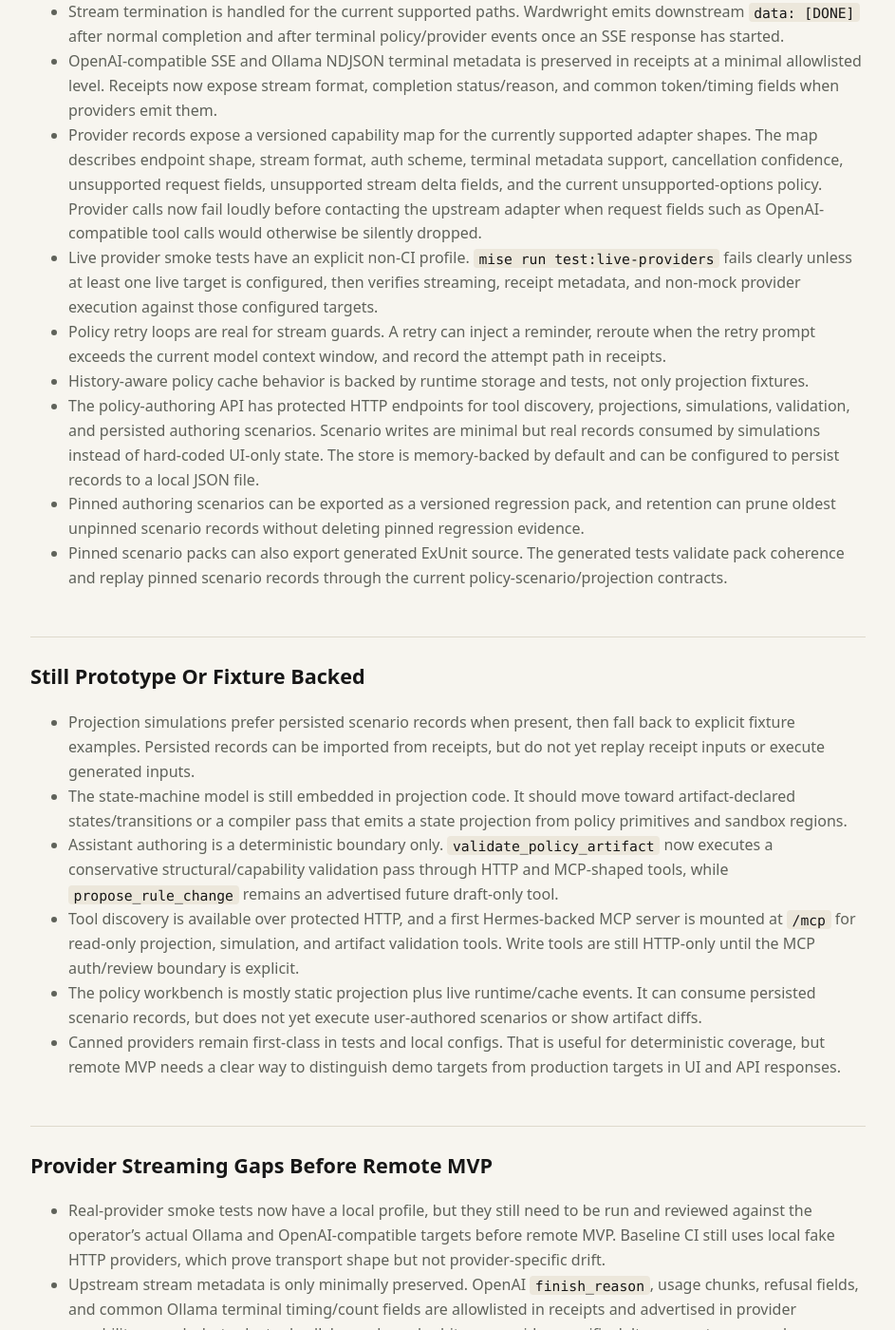
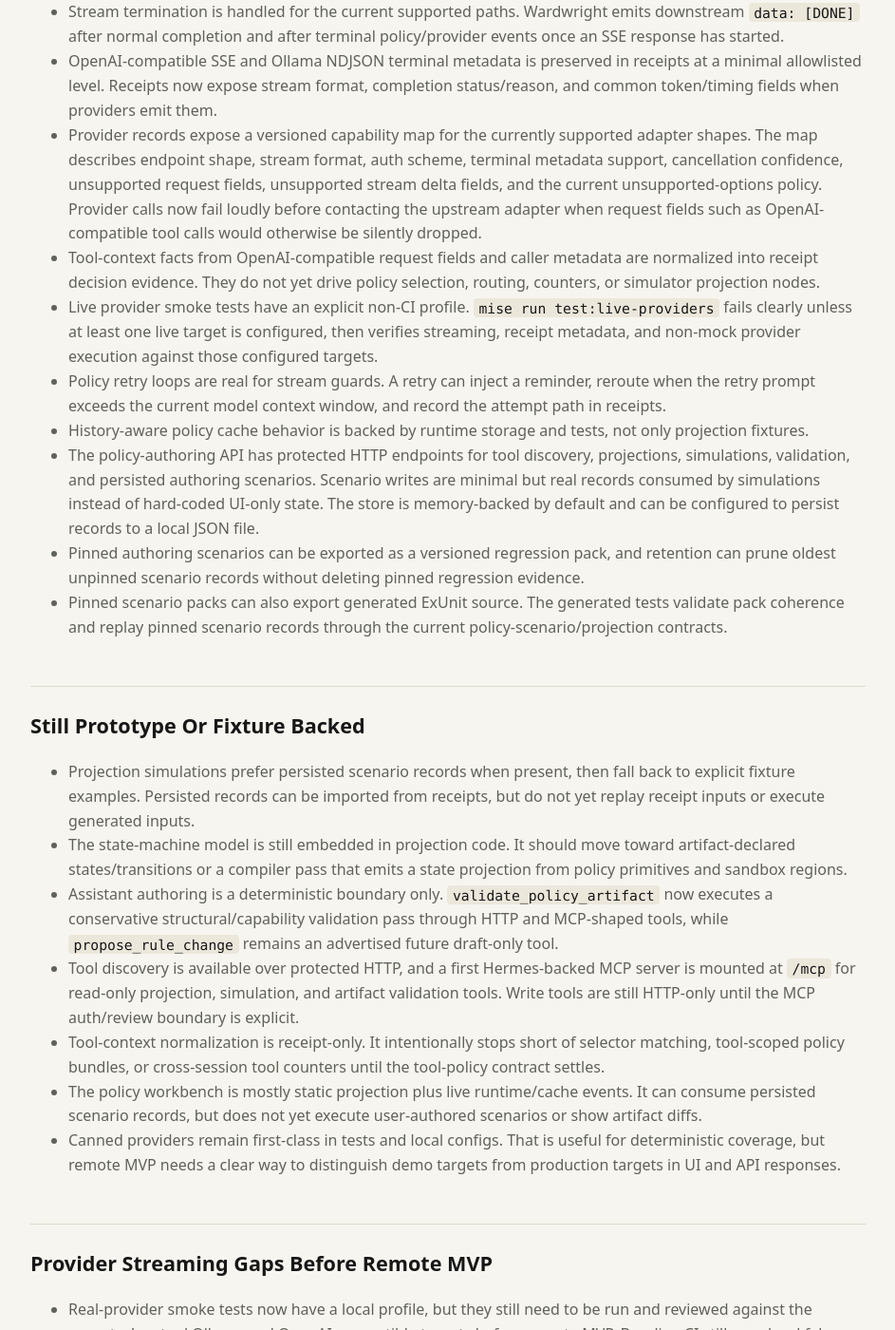
Before and after one commit to bglusman/ingary, a Jekyll site: the page built from docs/mvp-realness-inventory.md, in a window 1280 px wide and 1400 px high, scrolled down 847 px. Shown: the whole window at 95% size, without its empty margins (168-1111 px from the left). Built offline with Jekyll 4.4.1, drawn with Linux system fonts in a browser that asks for light colours.

Commit message:
Record normalized tool context evidence

```diff
--- a/docs/mvp-realness-inventory.md
+++ b/docs/mvp-realness-inventory.md
@@ -44,6 +44,9 @@ a clear error that names the missing capability.
   unsupported-options policy. Provider calls now fail loudly before contacting
   the upstream adapter when request fields such as OpenAI-compatible tool calls
   would otherwise be silently dropped.
+- Tool-context facts from OpenAI-compatible request fields and caller metadata
+  are normalized into receipt decision evidence. They do not yet drive policy
+  selection, routing, counters, or simulator projection nodes.
 - Live provider smoke tests have an explicit non-CI profile. `mise run
   test:live-providers` fails clearly unless at least one live target is
   configured, then verifies streaming, receipt metadata, and non-mock provider
@@ -81,6 +84,9 @@ a clear error that names the missing capability.
   server is mounted at `/mcp` for read-only projection, simulation, and artifact
   validation tools. Write tools are still HTTP-only until the MCP auth/review
   boundary is explicit.
+- Tool-context normalization is receipt-only. It intentionally stops short of
+  selector matching, tool-scoped policy bundles, or cross-session tool counters
+  until the tool-policy contract settles.
 - The policy workbench is mostly static projection plus live runtime/cache
   events. It can consume persisted scenario records, but does not yet execute
   user-authored scenarios or show artifact diffs.
```
Also changed, not shown: 3 other files.
